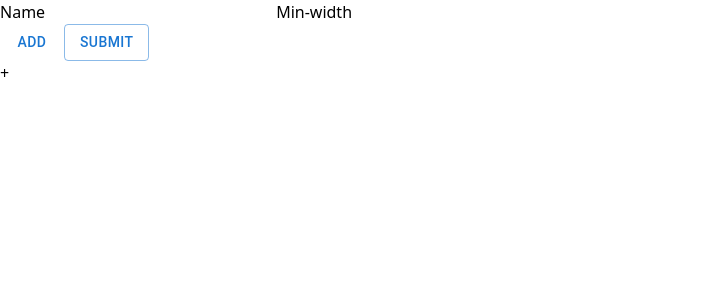
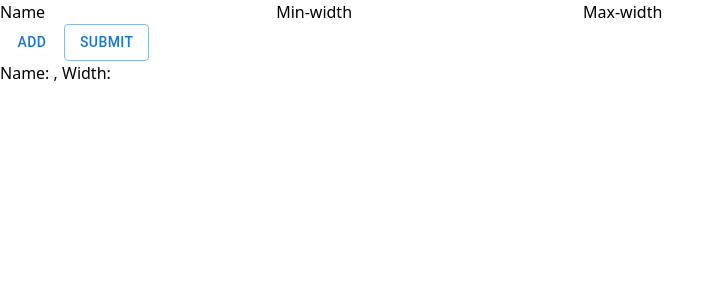
Before and after one commit to malwoodsantoro/breaks-chrome-extension, a React (Create React App) app: page / in a window 1280 px wide. Shown: the top 300 px of the page, without its empty margins (0-725 px from the left). Built offline with nearby package versions, Linux system fonts and the light colour scheme.

Commit message:
clean up

```diff
--- a/src/Form.tsx
+++ b/src/Form.tsx
@@ -5,14 +5,15 @@ import { createTheme } from '@mui/material/styles';
 
 interface Values {
   name: string,
-  minWidth: string
+  minWidth: string,
+  maxWidth: string
 }
 
 type valuesType = Values[];
 
 export default function Form() {
 
-  const [formValues, setFormValues] = useState<valuesType>([{ name: '', minWidth: '' }])
+  const [formValues, setFormValues] = useState<valuesType>([{ name: '', minWidth: '', maxWidth: '' }])
 
   const onChange = (index: number, e: React.FormEvent<HTMLInputElement>): void => {
     let newFormValues: valuesType = [...formValues];
@@ -27,7 +28,7 @@ export default function Form() {
   }
 
   const addFormFields = () => {
-    setFormValues([...formValues, { name: "", minWidth: "" }])
+    setFormValues([...formValues, { name: "", minWidth: "", maxWidth: ""}])
   }
 
   const removeFormFields = (index: number) => {
@@ -45,6 +46,8 @@ export default function Form() {
             <input type="text" name="name" value={element.name || ""} onChange={e => onChange(index, e)} />
             <label>Min-width</label>
             <input type="text" name="minWidth" value={element.minWidth || ""} onChange={e => onChange(index, e)} />
+            <label>Max-width</label>
+            <input type="text" name="maxWidth" value={element.maxWidth || ""} onChange={e => onChange(index, e)} />
             {
               index ?
                 <Button variant="outlined" style={{ color: 'red' }} className="button remove" onClick={() => removeFormFields(index)}>Remove</Button>
--- a/src/WindowDimensions.tsx
+++ b/src/WindowDimensions.tsx
@@ -7,7 +7,8 @@ interface Size {
 
 interface Values {
   name: string,
-  minWidth: string
+  minWidth: string,
+  maxWidth: string
 }
 
 type Props = {
@@ -30,16 +31,25 @@ const WindowDimensions: React.FC<Props> = ({ values }) => {
   useEffect(() => {
 
     window.addEventListener('resize', onResize);
-  });
+  }, []);
 
   return (
     <div>
-      {values && values.map(({ name, minWidth }: any, index: number) => {
-        return (<div key={index}>{name} + {minWidth}</div>)
+      {values && values.map(({ name, minWidth, maxWidth }: any, index: number) => {
+        return (
+          <div>
+            <div>Name: {name}, Width: {minWidth}</div>
+            {windowSize.width <= maxWidth && windowSize.width >= minWidth &&
+              <div>
+                {name}
+              </div>
+            }
+          </div>
+        )
       })
       }
     </div>
   )
 }
 
-  export default WindowDimensions
+export default WindowDimensions
```
